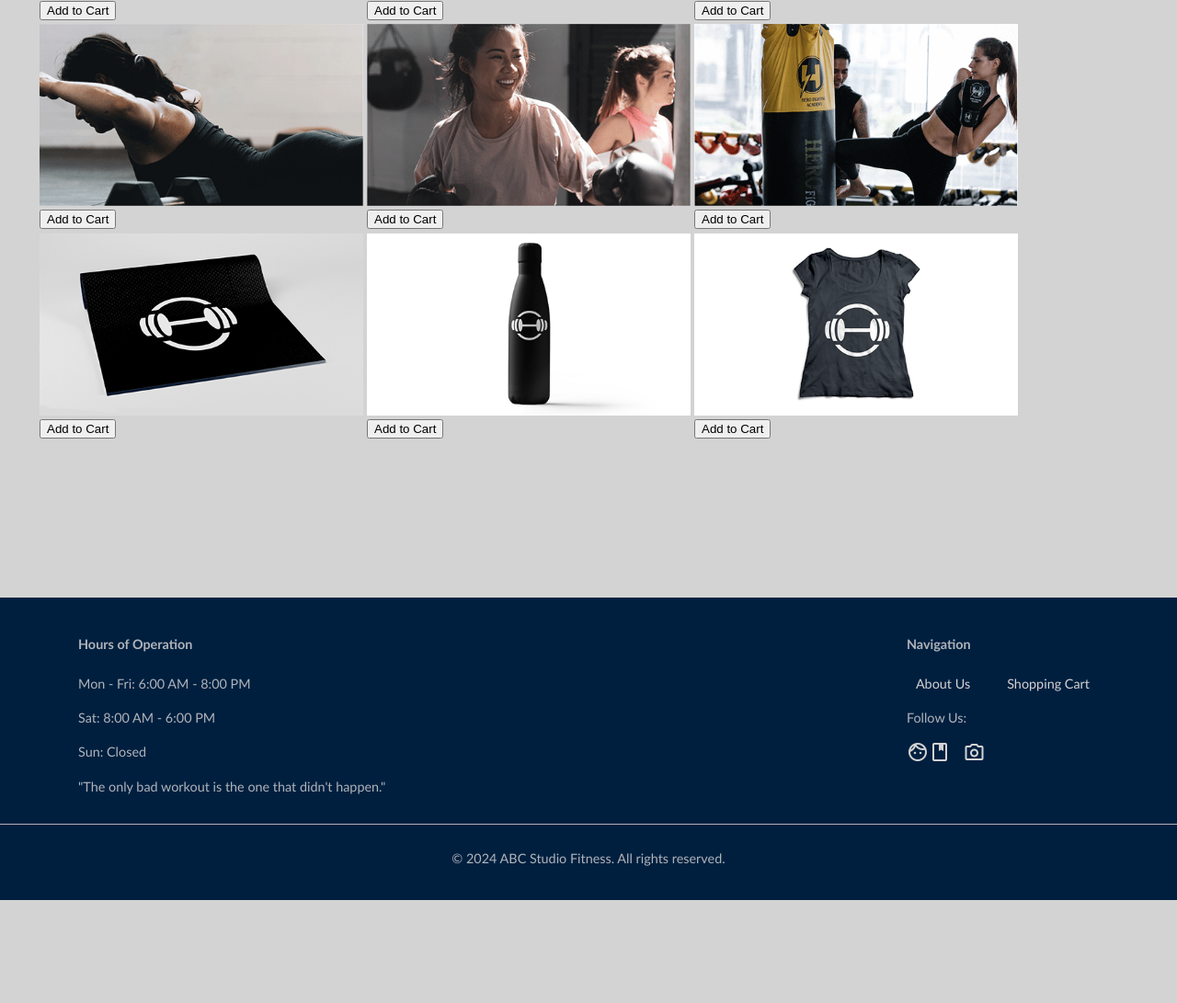
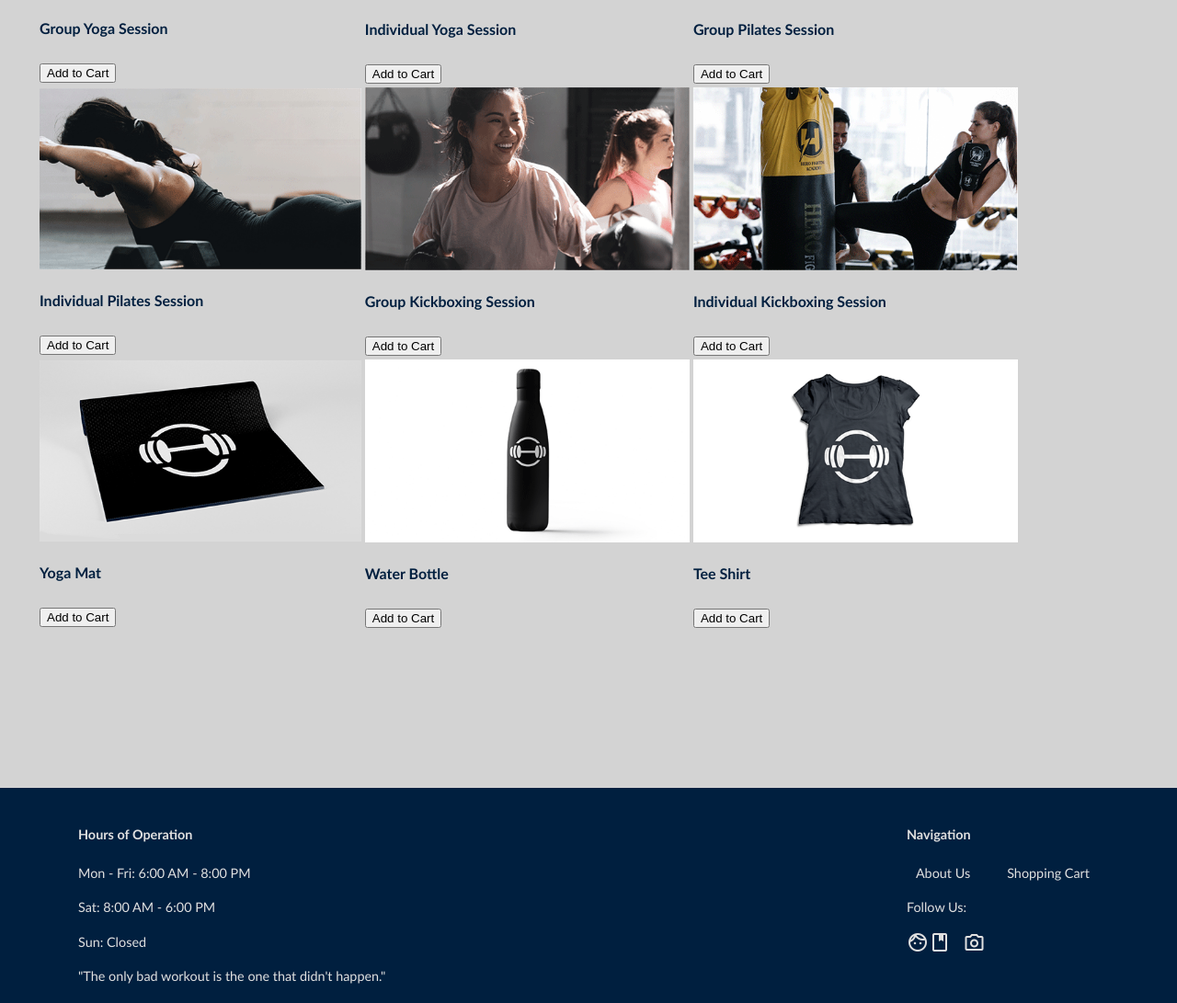
Before and after one commit to corbinreak/ABC-Studio-Fitness, a website: page gallery.html in a window 1280 px wide. Shown: the part 436-1527 px from the top of the page at 92% size. Before the commit the page ends 1415 px from the top, so only its background shows below. Drawn offline with nearby package versions, Linux system fonts and the light colour scheme.

Commit message:
Added details for the listings on the gallery page.

```diff
--- a/gallery.html
+++ b/gallery.html
@@ -38,14 +38,17 @@
                 <tr>
                     <td>
                         <img src="./public/images/Client2_GroupYoga.png" alt="Individual Yoga Session" style="width:100%;">
+                        <h4>Group Yoga Session</h4>
                         <button>Add to Cart</button>
                     </td>
                     <td>
                         <img src="./public/images/Client2_IndividualYoga.png" alt="Group Yoga Session" style="width:100%;">
+                        <h4>Individual Yoga Session</h4>
                         <button>Add to Cart</button>
                     </td>
                     <td>
                         <img src="./public/images/Client2_GroupPilates.png" alt="Individual Pilates Session" style="width:100%;">
+                        <h4>Group Pilates Session</h4>
                         <button>Add to Cart</button>
                     </td>
                 </tr>
@@ -53,14 +56,17 @@
                 <tr>
                     <td>
                         <img src="./public/images/Client2_IndividualPilates.png" alt="Group Pilates Session" style="width:100%;">
+                        <h4>Individual Pilates Session</h4>
                         <button>Add to Cart</button>
                     </td>
                     <td>
                         <img src="./public/images/Client2_GroupKickboxing.png" alt="Individual Kickboxing Session" style="width:100%;">
+                        <h4>Group Kickboxing Session</h4>
                         <button>Add to Cart</button>
                     </td>
                     <td>
                         <img src="./public/images/Client2_IndividualKickboxing.png" alt="Group Kickboxing Session" style="width:100%;">
+                        <h4>Individual Kickboxing Session</h4>
                         <button>Add to Cart</button>
                     </td>
                 </tr>
@@ -68,14 +74,17 @@
                 <tr>
                     <td>
                         <img src="./public/images/Client2_YogaMat.png" alt="Yoga Mat" style="width:100%;">
+                        <h4>Yoga Mat</h4>
                         <button>Add to Cart</button>
                     </td>
                     <td>
                         <img src="./public/images/Client2_WaterBottle.png" alt="Water Bottle" style="width:100%;">
+                        <h4>Water Bottle</h4>
                         <button>Add to Cart</button>
                     </td>
                     <td>
                         <img src="./public/images/Client2_TeeShirt.png" alt="Tee Shirt" style="width:100%;">
+                        <h4>Tee Shirt</h4>
                         <button>Add to Cart</button>
                     </td>
                 </tr>
--- a/styles/style.css
+++ b/styles/style.css
@@ -84,16 +84,16 @@ header {
 
 .header-title a {
     text-decoration: none;
-    color: #d3d3d3;
+    color: var(--willow-grey);
 }
 
 /* Animation Styles */
 
 .header-title a:hover {
     text-decoration: none;
-    border: 2px solid #d3d3d3;
-    background-color: #d3d3d3;
-    color: #001f3f;
+    border: 2px solid var(--willow-grey);
+    background-color: var(--willow-grey);
+    color: var(--norish-navy);
     border-radius: 20px;
     padding: 5px 10px;
 }
@@ -114,16 +114,16 @@ nav ul {
 
 nav ul li a {
     text-decoration: none;
-    color: #d3d3d3;
+    color: var(--willow-grey);
     padding: 10px;
 }
 
 /* Nav effects */
 nav ul li a:hover {
     text-decoration: underline;
-    border: 2px solid #d3d3d3;
-    background-color: #d3d3d3;
-    color: #001f3f;
+    border: 2px solid var(--willow-grey);
+    background-color: var(--willow-grey);
+    color: var(--norish-navy);
     border-radius: 20px;
     padding: 5px 10px;
 }
@@ -132,8 +132,8 @@ nav ul li a:hover {
 main {
     margin: 20px 150px 150px 20px;
     padding: 20px;
-    background-color: #d3d3d3;
-    color: #001f3f;
+    background-color: var(--zen-grey);
+    color: var(--norish-navy);
 }
 
 main img {
@@ -148,8 +148,8 @@ main img {
 */
 
 footer {
-    background-color: #001f3f;
-    color: #d3d3d3d3;
+    background-color: var(--norish-navy);
+    color: var(--willow-grey);
     padding: 20px 0;
     margin-top: 30px;
     font-size: 0.9rem;
@@ -172,7 +172,7 @@ footer {
 
 .copyright-bar {
     text-align: center;
-    border-top: 1px solid #d3d3d3d3;
+    border-top: 1px solid var(--willow-grey);
     padding-top: 10px;
 }
 
@@ -186,6 +186,6 @@ footer {
 
 .material-symbols-outlined {
     font-size: 24px;
-    color: #d3d3d3;
+    color: var(--willow-grey);
     margin-right: 10px;
 }
```
